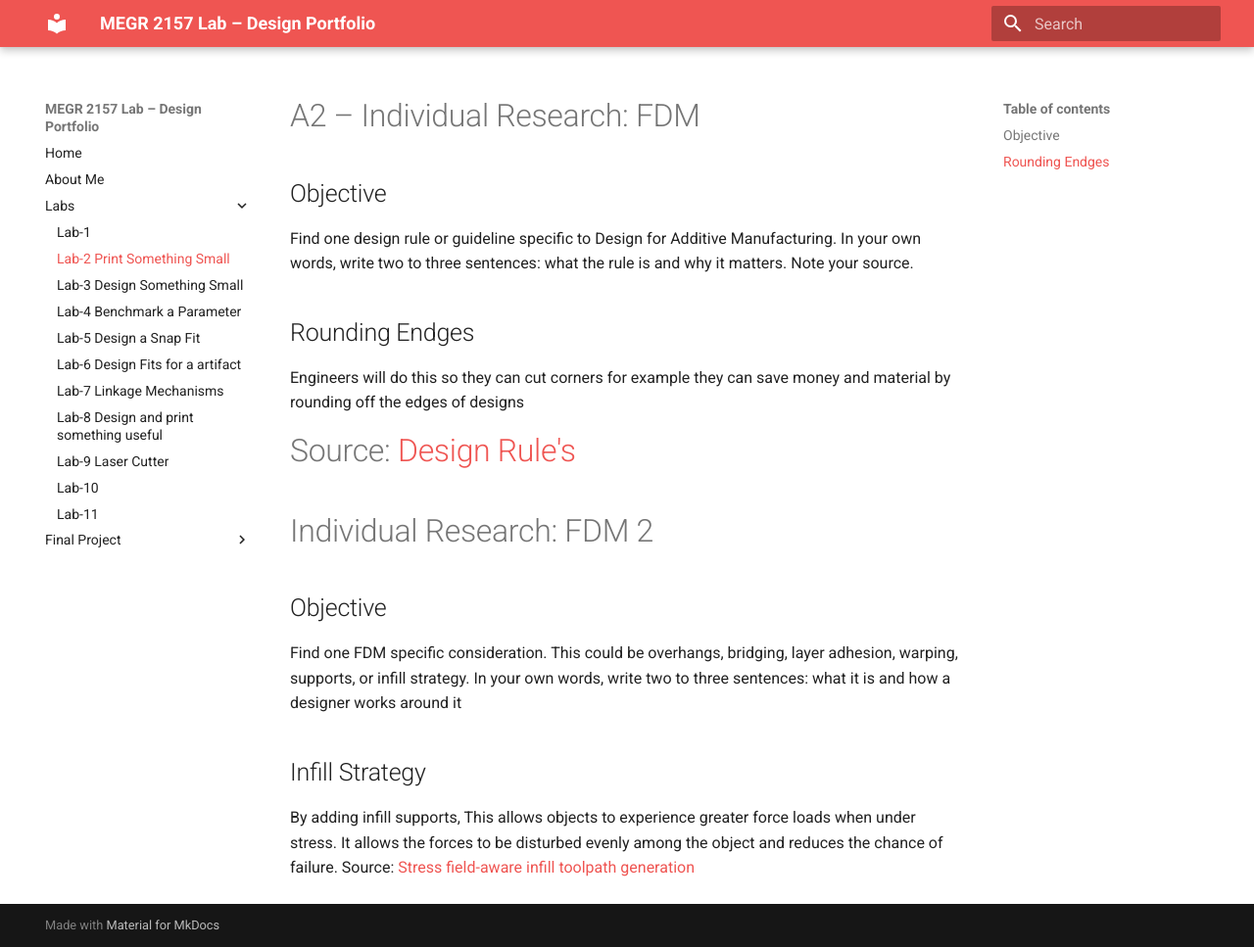
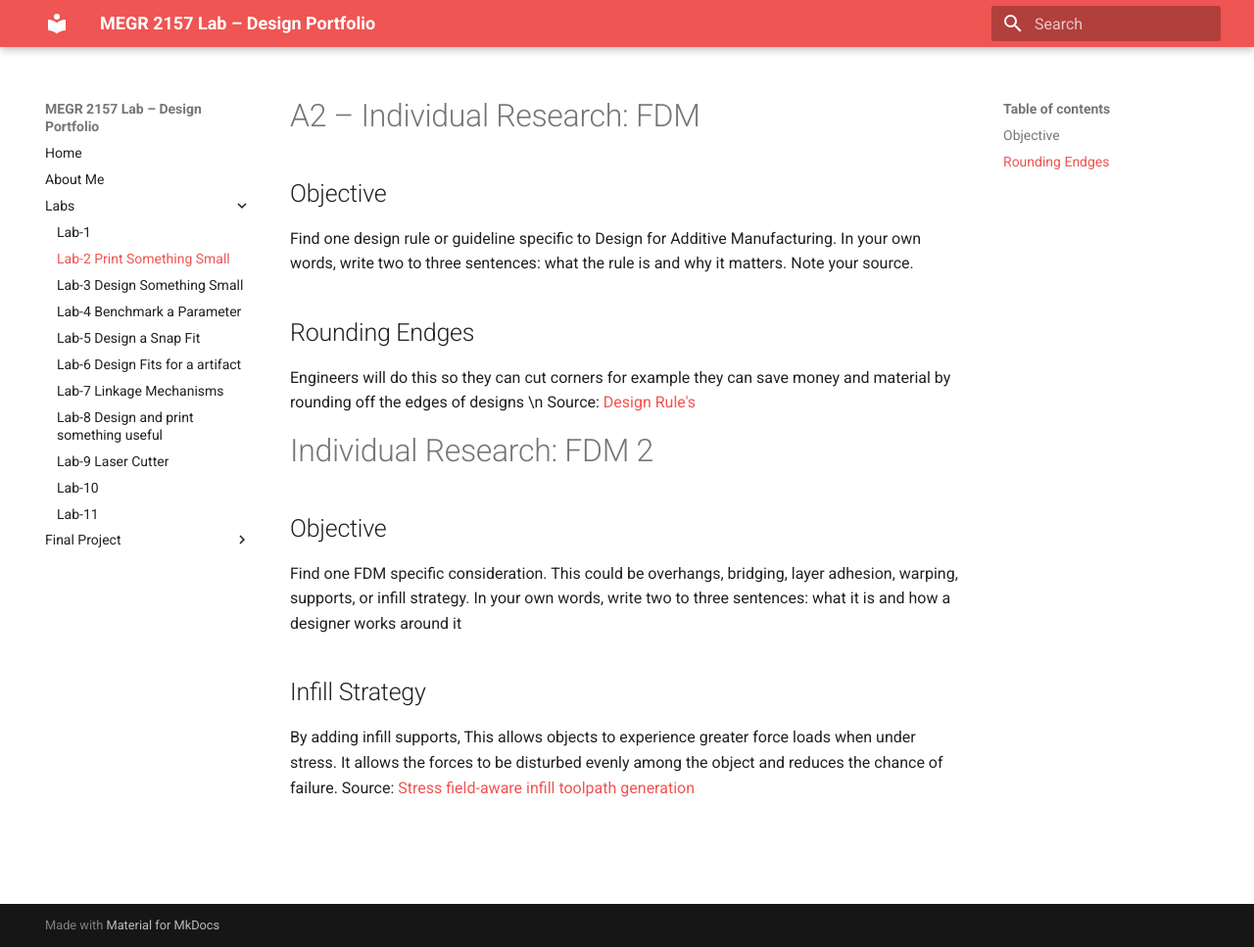
Before and after one commit to ethanking13/ethanking---megr2156-Lab-portfolio, an MkDocs documentation site: the page built from docs/Labs/L02/index.md, in a window 1280 px wide and 967 px high. Shown: the whole window at 98% size. Built offline with MkDocs 1.6.1 and Material for MkDocs 9.7.7, drawn with Linux system fonts in a browser that asks for light colours.

```diff
--- a/docs/Labs/L02/index.md
+++ b/docs/Labs/L02/index.md
@@ -5,7 +5,7 @@ Find one design rule or guideline specific to Design for Additive Manufacturing.
 
 ## Rounding Endges
 Engineers will do this so they can cut corners for example they can save money and material by rounding off the edges of designs
-# Source: [Design Rule's](https://tsapps.nist.gov/publication/get_pdf.cfm?pub_id=921515)
+\n Source: [Design Rule's](https://tsapps.nist.gov/publication/get_pdf.cfm?pub_id=921515)
 
 # Individual Research: FDM 2
 ## Objective
```
